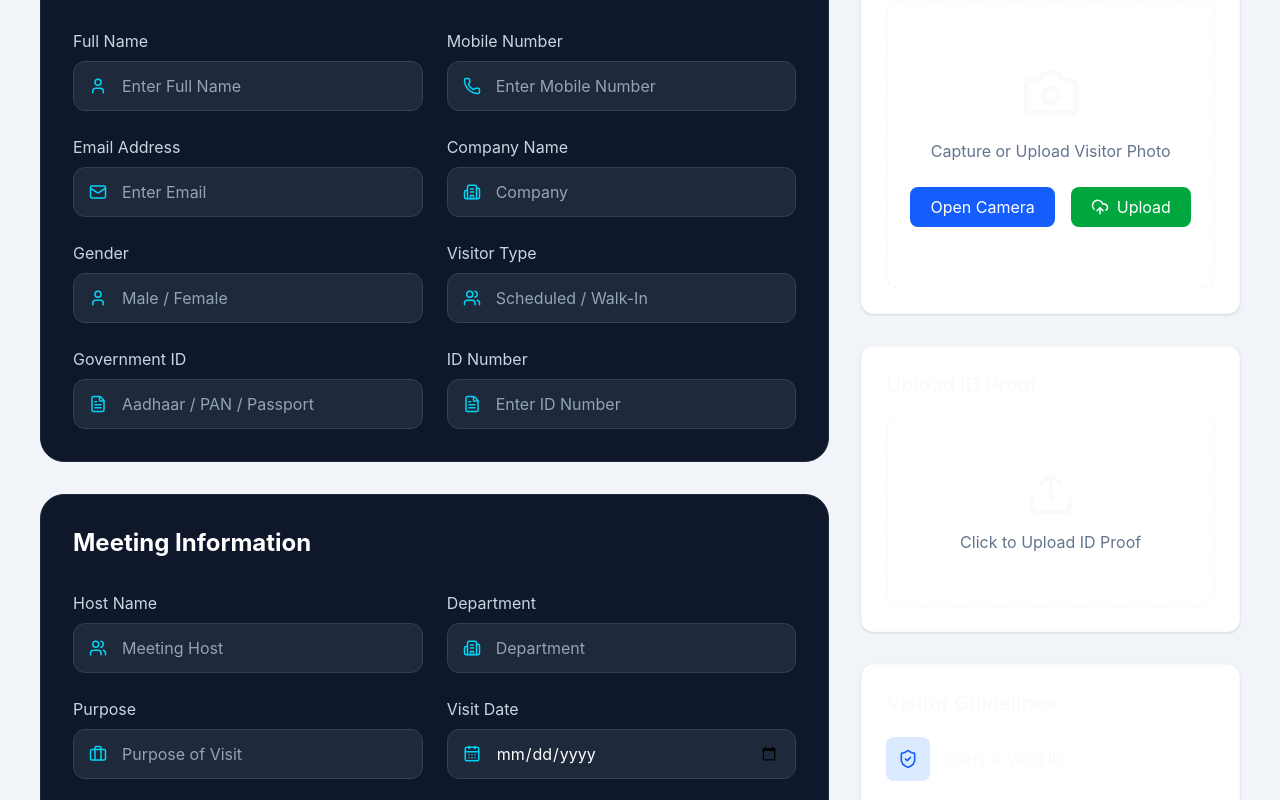
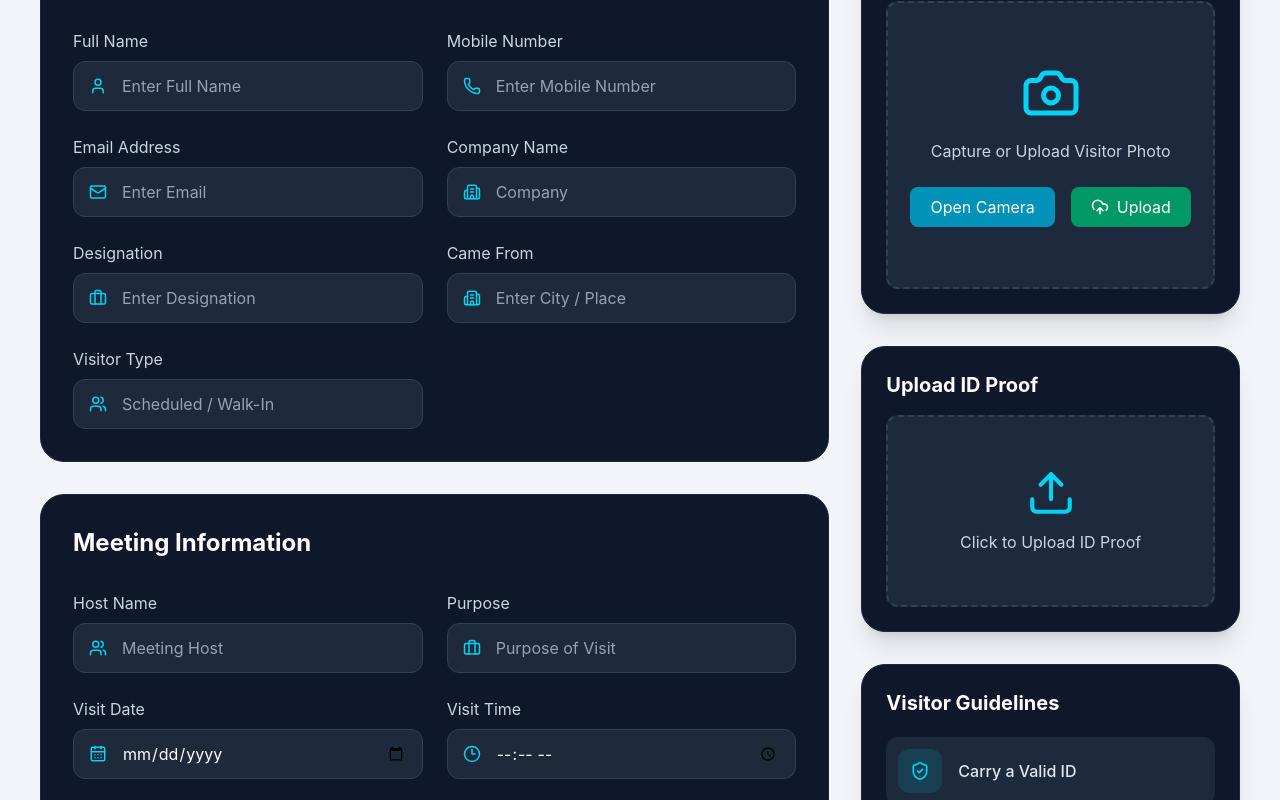
Before and after one commit to RachitReddy24/final_vsm, a React (Vite) app in the folder Front End/: page /register in a window 1280 px wide. Shown: the part 220-1020 px from the top of the page. Built offline with nearby package versions, Linux system fonts and the light colour scheme.

Commit message:
cemera,dark theame

```diff
--- a/Front End/src/components/visitor/IDUpload.jsx
+++ b/Front End/src/components/visitor/IDUpload.jsx
@@ -13,18 +13,18 @@ function IDUpload({ idProof, setIdProof }) {
   };
 
   return (
-    <div className="bg-white rounded-xl shadow border p-6">
-      <h2 className="text-xl font-semibold mb-4">
+    <div className="bg-slate-900 border border-slate-800 rounded-3xl shadow-xl p-6">
+      <h2 className="text-xl font-bold text-white mb-4">
         Upload ID Proof
       </h2>
 
       <label
-        className="border-2 border-dashed rounded-xl h-48 flex flex-col items-center justify-center cursor-pointer hover:bg-slate-50"
+        className="border-2 border-dashed border-slate-700 bg-slate-800 rounded-xl h-48 flex flex-col items-center justify-center cursor-pointer hover:border-cyan-500 transition"
         onClick={() => fileRef.current.click()}
       >
-        <Upload size={50} />
+        <Upload size={50} className="text-cyan-400" />
 
-        <p className="mt-3 text-slate-500">
+        <p className="mt-3 text-slate-300 text-center px-4">
           {idProof ? idProof.name : "Click to Upload ID Proof"}
         </p>
       </label>
--- a/Front End/src/components/visitor/PhotoUpload.jsx
+++ b/Front End/src/components/visitor/PhotoUpload.jsx
@@ -14,14 +14,14 @@ const handleUpload = (e) => {
 };
 
   return (
-<div className="bg-white rounded-xl shadow border p-6">
+<div className="bg-slate-900 border border-slate-800 rounded-3xl shadow-xl p-6">
 
-      <h2 className="text-xl font-semibold mb-4">
+      <h2 className="text-xl font-bold text-white mb-4">
 
         Visitor Photo
 </h2>
 
-      <div className="border-2 border-dashed rounded-xl h-72 flex flex-col justify-center items-center">
+      <div className="border-2 border-dashed border-slate-700 bg-slate-800 rounded-xl h-72 flex flex-col justify-center items-center transition hover:border-cyan-500">
 
         {photo ? (
 <img
@@ -30,15 +30,15 @@ const handleUpload = (e) => {
 
             alt="Visitor"
 
-            className="w-48 h-48 rounded-lg object-cover"
+            className="w-48 h-48 rounded-xl object-cover border-4 border-cyan-500 shadow-lg"
 
           />
 
         ) : (
 <>
-<Camera size={60} />
+<Camera size={60} className="text-cyan-400" />
 
-            <p className="mt-4 text-slate-500">
+            <p className="mt-4 text-slate-300">
 
               Capture or Upload Visitor Photo
 </p>
@@ -66,7 +66,7 @@ const handleUpload = (e) => {
 
             type="button"
 
-            className="bg-blue-600 text-white px-5 py-2 rounded-lg"
+           className="bg-cyan-600 hover:bg-cyan-700 text-white px-5 py-2 rounded-lg transition"
 
             onClick={() => alert("Camera integration coming next")}
 >
@@ -80,7 +80,7 @@ const handleUpload = (e) => {
 
             onClick={() => fileInputRef.current.click()}
 
-            className="bg-green-600 text-white px-5 py-2 rounded-lg flex gap-2 items-center"
+           className="bg-emerald-600 hover:bg-emerald-700 text-white px-5 py-2 rounded-lg flex items-center gap-2 transition"
 >
 <UploadCloud size={18} />
 
--- a/Front End/src/components/visitor/RegistrationForm.jsx
+++ b/Front End/src/components/visitor/RegistrationForm.jsx
@@ -37,17 +37,12 @@ function RegistrationForm({ photo, idProof }) {
 
     company: "",
 
-    gender: "",
+    designation: "",
+    cameFrom: "",
 
     visitorType: "",
 
-    idType: "",
-
-    idNumber: "",
-
     host: "",
-
-    department: "",
 
     purpose: "",
 
@@ -71,7 +66,7 @@ function RegistrationForm({ photo, idProof }) {
 const token = searchParams.get("token");
 
   const handleChange = (e) => {
-
+console.log("CHANGE:", e.target.name, e.target.value);
     setFormData((prev) => ({
 
       ...prev,
@@ -81,8 +76,7 @@ const token = searchParams.get("token");
     }));
 
   };
- console.log("===== HANDLE SUBMIT CALLED =====");
-alert("RegistrationForm Submitted");
+
 const handleSubmit = async (e) => {
   e.preventDefault();
 
@@ -102,9 +96,10 @@ console.log("Sending:", mobileNumber);
 form.append("mobileNumber", mobileNumber);
 
     form.append("company", formData.company);
-    form.append("designation", "");
+    form.append("designation", formData.designation);
+
     form.append("purpose", formData.purpose);
-    form.append("cameFrom", "");
+   form.append("cameFrom", formData.cameFrom);
 
     if (photo) {
       form.append("photo", photo);
@@ -219,22 +214,23 @@ for (const pair of form.entries()) {
             placeholder="Company"
 
           />
+<Input
+  icon={Briefcase}
+  label="Designation"
+  name="designation"
+  value={formData.designation}
+  onChange={handleChange}
+  placeholder="Enter Designation"
+/>
 
-          <Input
-
-            icon={User}
-
-            label="Gender"
-
-            name="gender"
-
-            value={formData.gender}
-
-            onChange={handleChange}
-
-            placeholder="Male / Female"
-
-          />
+<Input
+  icon={Building2}
+  label="Came From"
+  name="cameFrom"
+  value={formData.cameFrom}
+  onChange={handleChange}
+  placeholder="Enter City / Place"
+/>
 
           <Input
 
@@ -252,37 +248,8 @@ for (const pair of form.entries()) {
 
           />
 
-          <Input
 
-            icon={FileText}
 
-            label="Government ID"
-
-            name="idType"
-
-            value={formData.idType}
-
-            onChange={handleChange}
-
-            placeholder="Aadhaar / PAN / Passport"
-
-          />
-
-          <Input
-
-            icon={FileText}
-
-            label="ID Number"
-
-            name="idNumber"
-
-            value={formData.idNumber}
-
-            onChange={handleChange}
-
-            placeholder="Enter ID Number"
-
-          />
 
         </div>
 
@@ -314,21 +281,7 @@ for (const pair of form.entries()) {
 
           />
 
-          <Input
 
-            icon={Building2}
-
-            label="Department"
-
-            name="department"
-
-            value={formData.department}
-
-            onChange={handleChange}
-
-            placeholder="Department"
-
-          />
 
           <Input
 
--- a/Front End/src/components/visitor/VisitorGuidelines.jsx
+++ b/Front End/src/components/visitor/VisitorGuidelines.jsx
@@ -21,42 +21,34 @@ const items = [
 
 function VisitorGuidelines() {
   return (
-    <div className="bg-white rounded-xl shadow border p-6">
+    <div className="bg-slate-900 border border-slate-800 rounded-3xl shadow-xl p-6">
 
-      <h2 className="text-xl font-semibold mb-5">
+      <h2 className="text-xl font-bold text-white mb-5">
         Visitor Guidelines
       </h2>
 
       <div className="space-y-5">
-
         {items.map((item) => {
-
           const Icon = item.icon;
 
           return (
-
             <div
               key={item.title}
-              className="flex items-center gap-4"
+              className="flex items-center gap-4 p-3 rounded-xl bg-slate-800 hover:bg-slate-700 transition"
             >
-
-              <div className="bg-blue-100 p-3 rounded-lg">
-
+              <div className="bg-cyan-500/15 p-3 rounded-xl">
                 <Icon
                   size={20}
-                  className="text-blue-600"
+                  className="text-cyan-400"
                 />
-
               </div>
 
-              <span>{item.title}</span>
-
+              <span className="text-slate-200 font-medium">
+                {item.title}
+              </span>
             </div>
-
           );
-
         })}
-
       </div>
 
     </div>
--- a/Front End/src/pages/reception/VisitorOnboarding.jsx
+++ b/Front End/src/pages/reception/VisitorOnboarding.jsx
@@ -1,4 +1,4 @@
-import { useEffect, useState } from "react";
+import { useRef, useEffect, useState } from "react";
 import { useNavigate } from "react-router-dom";
 import api from "../../services/api";
 
@@ -15,6 +15,7 @@ import {
 } from "lucide-react";
 
 function VisitorOnboarding() {
+
   const navigate = useNavigate();
 
   const [employees, setEmployees] = useState([]);
@@ -36,8 +37,12 @@ function VisitorOnboarding() {
   const [loading, setLoading] = useState(false);
   const [photo, setPhoto] = useState(null);
   const [idProof, setIdProof] = useState(null);
+  const videoRef = useRef(null);
+const canvasRef = useRef(null);
+const streamRef = useRef(null);
 
-
+const [cameraOpen, setCameraOpen] = useState(false);
+const [capturedImage, setCapturedImage] = useState(null);
   useEffect(() => {
     fetchEmployees();
   }, []);
@@ -69,7 +74,56 @@ const fetchEmployees = async () => {
   const handleGenerateQR = () => {
     alert("QR will be generated automatically after approval.");
   };
+  const handleOpenCamera = async () => {
+  try {
+    const stream = await navigator.mediaDevices.getUserMedia({
+      video: true,
+    });
 
+    streamRef.current = stream;
+    setCameraOpen(true);
+
+    setTimeout(() => {
+      if (videoRef.current) {
+        videoRef.current.srcObject = stream;
+      }
+    }, 100);
+  } catch (error) {
+    console.error(error);
+    alert("Unable to access camera");
+  }
+};
+const handleCapturePhoto = () => {
+  const video = videoRef.current;
+  const canvas = canvasRef.current;
+
+  const ctx = canvas.getContext("2d");
+
+  canvas.width = video.videoWidth;
+  canvas.height = video.videoHeight;
+
+  ctx.drawImage(video, 0, 0);
+
+  canvas.toBlob((blob) => {
+    const file = new File([blob], "visitor-photo.jpg", {
+      type: "image/jpeg",
+    });
+
+    setPhoto(file);
+setCapturedImage(URL.createObjectURL(file));
+  });
+
+  streamRef.current.getTracks().forEach((track) => track.stop());
+
+  setCameraOpen(false);
+};
+const handleCloseCamera = () => {
+  if (streamRef.current) {
+    streamRef.current.getTracks().forEach((track) => track.stop());
+  }
+
+  setCameraOpen(false);
+};
   const handleSendOTP = async () => {
     if (!formData.mobileNumber) {
       alert("Please enter mobile number.");
@@ -95,7 +149,27 @@ const fetchEmployees = async () => {
       setLoading(false);
     }
   };
+const handleRetake = async () => {
+  setPhoto(null);
+  setCapturedImage(null);
 
+  try {
+    const stream = await navigator.mediaDevices.getUserMedia({
+      video: true,
+    });
+
+    streamRef.current = stream;
+    setCameraOpen(true);
+
+    setTimeout(() => {
+      if (videoRef.current) {
+        videoRef.current.srcObject = stream;
+      }
+    }, 100);
+  } catch (error) {
+    console.error(error);
+  }
+};
   const handleVerifyOTP = async () => {
     try {
       setLoading(true);
@@ -345,15 +419,80 @@ const response = await api.post(
               Capture visitor photo
             </p>
 
-            <button
-              type="button"
-              className="px-6 py-3 bg-gray-800 text-white rounded-xl hover:bg-black transition"
-            >
+           <button
+  type="button"
+  onClick={handleOpenCamera}
+  className="px-6 py-3 bg-cyan-600 text-white rounded-xl hover:bg-cyan-700 transition"
+>
+  Open Camera
+</button>
+       {cameraOpen && (
+  <div className="mt-6 flex flex-col items-center gap-4">
 
-              open Camera
+    <video
+      ref={videoRef}
+      autoPlay
+      playsInline
+      className="w-96 rounded-xl border"
+    />
 
-            </button>
+    <canvas
+      ref={canvasRef}
+      className="hidden"
+    />
 
+    <div className="flex gap-4">
+
+      <button
+        type="button"
+        onClick={handleCapturePhoto}
+        className="bg-green-600 text-white px-5 py-2 rounded-lg"
+      >
+        Capture
+      </button>
+
+      <button
+        type="button"
+        onClick={handleCloseCamera}
+        className="bg-red-600 text-white px-5 py-2 rounded-lg"
+      >
+        Cancel
+      </button>
+
+    </div>
+
+  </div>
+)}
+{capturedImage && !cameraOpen && (
+  <div className="mt-6 flex flex-col items-center gap-4">
+
+    <img
+      src={capturedImage}
+      alt="Visitor"
+      className="w-52 h-52 rounded-xl object-cover border-4 border-cyan-500"
+    />
+
+    <div className="flex gap-4">
+
+      <button
+        type="button"
+        className="bg-green-600 hover:bg-green-700 text-white px-5 py-2 rounded-lg"
+      >
+        Use Photo
+      </button>
+
+      <button
+        type="button"
+        onClick={handleRetake}
+        className="bg-orange-500 hover:bg-orange-600 text-white px-5 py-2 rounded-lg"
+      >
+        Retake
+      </button>
+
+    </div>
+
+  </div>
+)}
           </div>
 
         </div>
```
